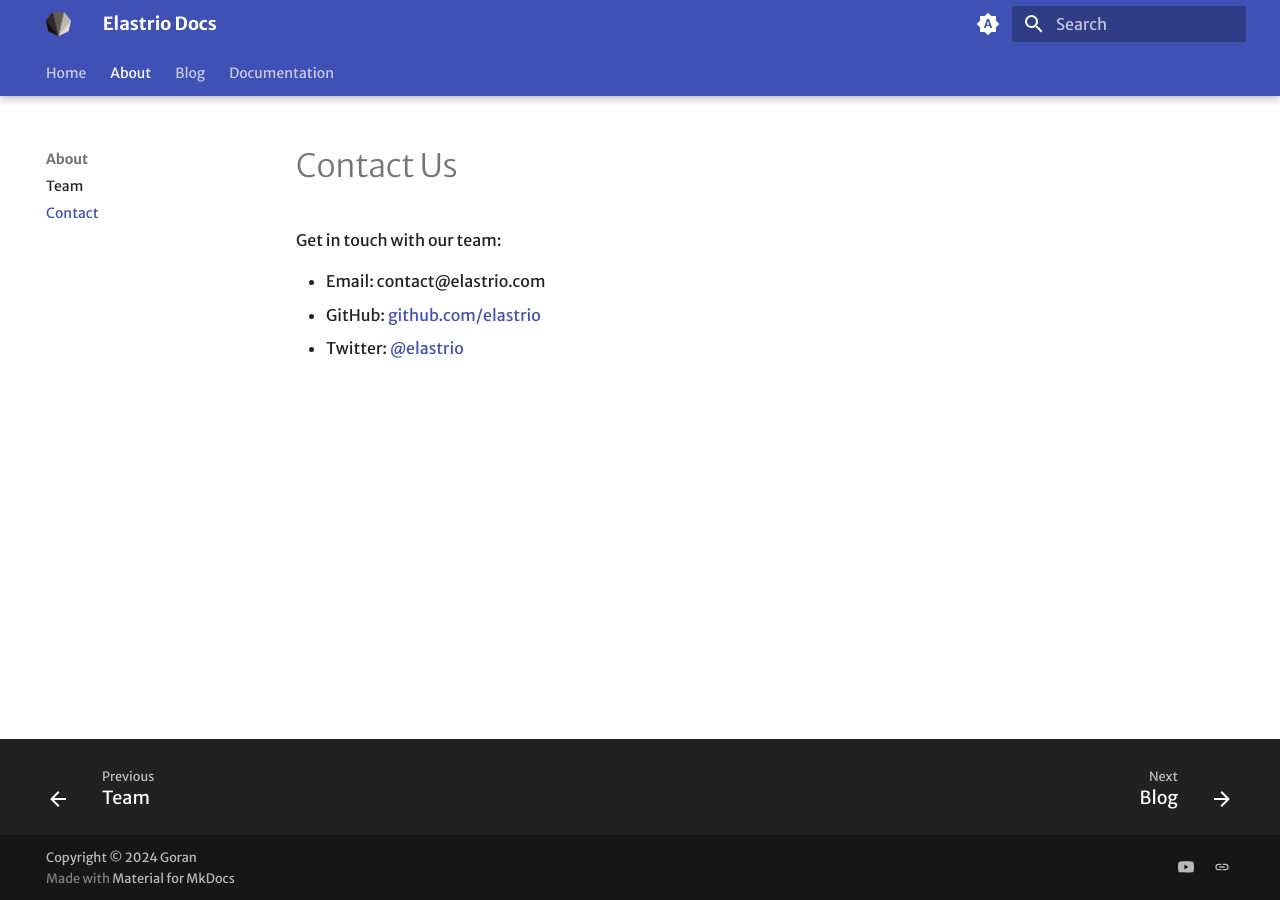
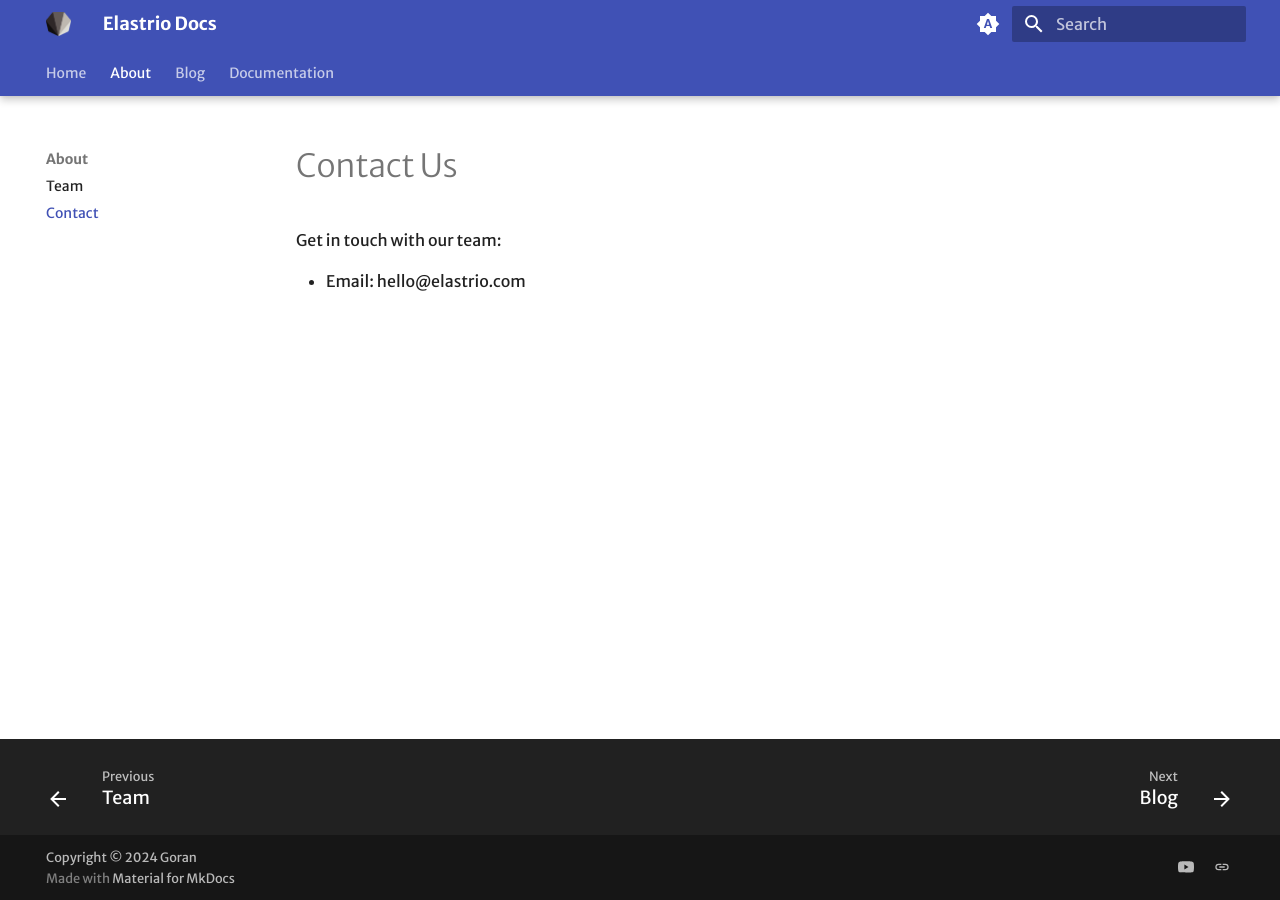
Before and after one commit to Elastrio/elastrio.github.io, an MkDocs documentation site: the page built from docs/about/contact.md, in a window 1280 px wide. Built offline with MkDocs 1.6.1 and Material for MkDocs 9.7.7, drawn with Linux system fonts in a browser that asks for light colours; some web fonts are replaced; plug-ins that fetch from the network failed and are left out.

Commit message:
Update contact.md
Updatede contact info

```diff
--- a/docs/about/contact.md
+++ b/docs/about/contact.md
@@ -2,6 +2,4 @@
 
 Get in touch with our team:
 
-- Email: contact@elastrio.com
-- GitHub: [github.com/elastrio](https://github.com/elastrio)
-- Twitter: [@elastrio](https://twitter.com/elastrio)
+- Email: hello@elastrio.com
```
